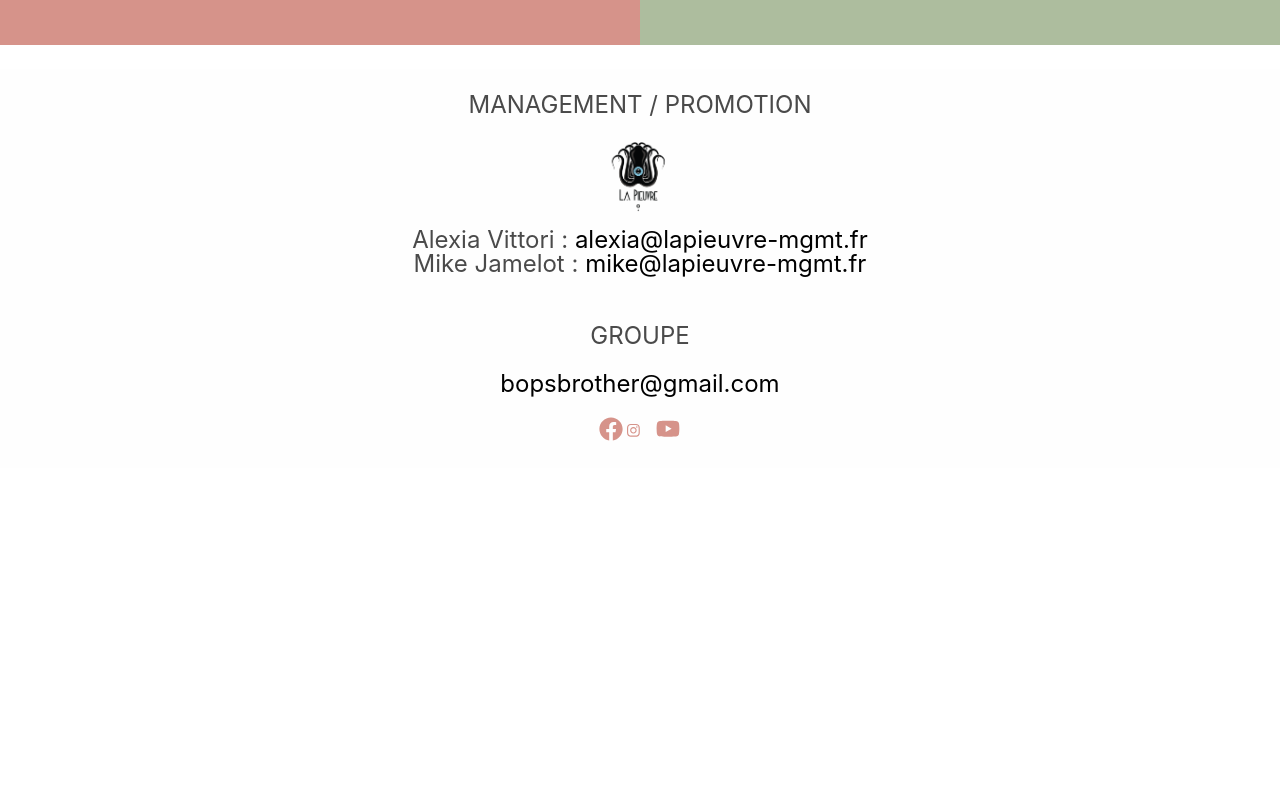
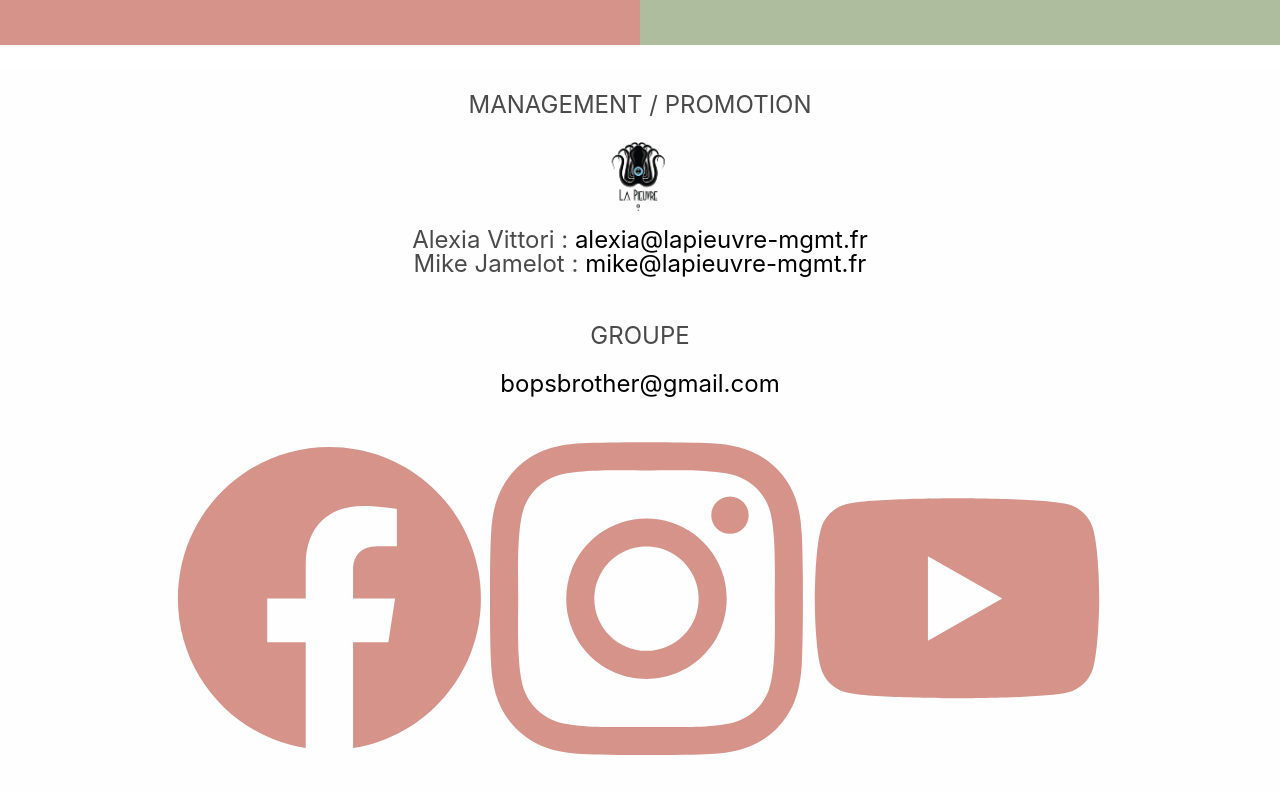
Before and after one commit to sirojinadias/bops, a Gatsby site: page / in a window 1280 px wide. Shown: the part 1716-2509 px from the top of the page. Before the commit the page ends 2184 px from the top, so only its background shows below. Built offline with nearby package versions, Linux system fonts and the light colour scheme; Gatsby itself is replaced by a stand-in of ours.

Commit message:
Update contact.js

```diff
--- a/src/components/contact.js
+++ b/src/components/contact.js
@@ -41,33 +41,33 @@
             <a href="mailto:bopsbrother@gmail.com">bopsbrother@gmail.com</a>
           </p>
           <article className="media center">
-            <span className="icon">
+            <span className="">
               <a
                 href={data.site.siteMetadata.facebook}
                 target="_blank"
                 title="Facebook"
               >
-                <FaFacebook size="fa-3x" color="#d6938a" style={{ marginRight: "1vw" }} />
+                <FaFacebook size="fa-xs" color="#d6938a" style={{ marginRight: "1vw" }} />
               </a>
             </span>
             &nbsp;
-            <span className="icon" style={{ paddingRight: "1vw" }}>
+            <span className="">
               <a
                 href={data.site.siteMetadata.instagram}
                 target="_blank"
                 title="Instagram"
               >
-                <FaInstagram size="fa-3x" color="#d6938a" style={{ marginRight: "1vw" }} />
+                <FaInstagram size="fa-xs" color="#d6938a" style={{ marginRight: "1vw" }} />
               </a>
             </span>
             &nbsp;
-            <span className="icon">
+            <span className="">
               <a
                 href={data.site.siteMetadata.youtube}
                 target="_blank"
                 title="YouTube"
               >
-                <FaYoutube size="fa-3x" color="#d6938a" />
+                <FaYoutube size="fa-xs" color="#d6938a" />
               </a>
             </span>
           </article>
```
